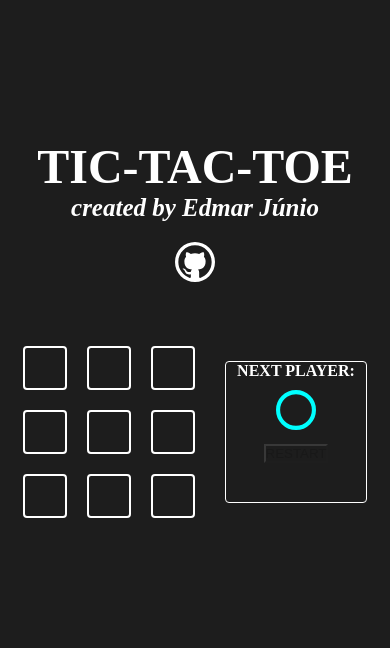
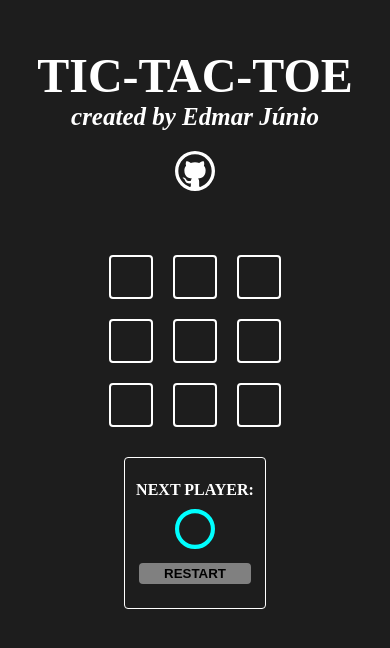
Before and after one commit to edmarjunio/react-jogo-da-velha, a Next.js app: page / in a window 390 px wide. Shown: the part 114-762 px from the top of the page. Built offline with nearby package versions, Linux system fonts and the light colour scheme; a web font is replaced by a local one.

Commit message:
Responsive game

```diff
--- a/src/components/button/Button.module.css
+++ b/src/components/button/Button.module.css
@@ -1,3 +1,14 @@
 .button {
-    background-color: transparent;
+    padding: 3px 25px;
+    border-radius: 4px;
+    cursor: pointer;
+    background-color: white;
+    color: black;
+    border: none;
 }
+
+.button:disabled {
+    background-color: gray;
+    cursor: default;
+    color: black;
+}
--- a/src/components/game/Game.module.css
+++ b/src/components/game/Game.module.css
@@ -11,3 +11,9 @@
     align-items: center;
 
 }
+
+@media screen and (max-width: 550px) {
+    .gameContent {
+        flex-direction: column;
+    }
+}
--- a/src/components/gameInfo/GameInfo.jsx
+++ b/src/components/gameInfo/GameInfo.jsx
@@ -40,7 +40,7 @@ function GameInfo ({ currentPlayer, winner, onRestart }) {
               onClick={onRestart}
               disabled={!shouldEnableButton()}
             >
-              RESTART
+              <b>RESTART</b>
             </Button>
         </div>
     )
--- a/src/components/gameInfo/GameInfo.module.css
+++ b/src/components/gameInfo/GameInfo.module.css
@@ -8,4 +8,6 @@
     height: 140px;
     border-radius: 4px;
     text-align: center;
+    min-height: 150px;
+    justify-content: center;
 }
```
